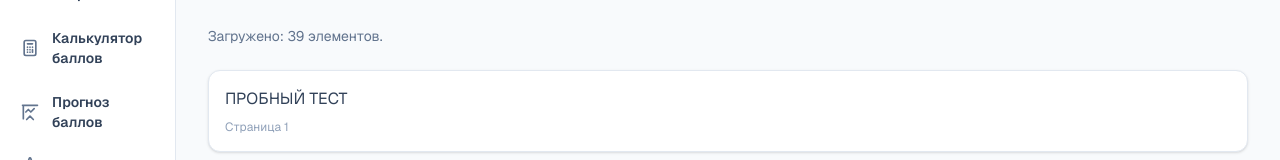
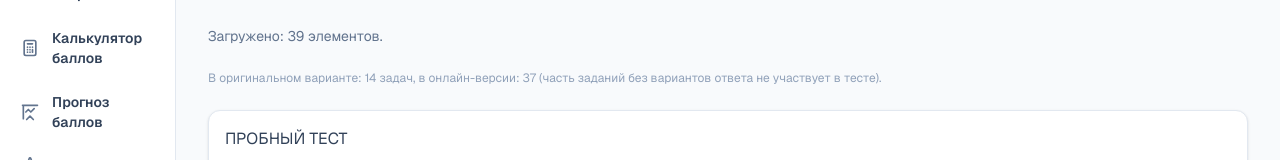
Before and after one commit to Ghonrt09/TAS-Prep, a Next.js app: page /question-bank/matem-nis-rus in a window 1280 px wide. Shown: the part 277-437 px from the top of the page. Built offline with nearby package versions, Linux system fonts and the light colour scheme; no server answers.

Commit message:
Показать на странице, что в оригинале 40 задач, а в тесте используется меньше
Made-with: Cursor

```diff
--- a/src/app/(dashboard)/question-bank/matem-nis-rus/page.tsx
+++ b/src/app/(dashboard)/question-bank/matem-nis-rus/page.tsx
@@ -178,6 +178,11 @@ export default function MathemNisRusPage() {
     return correct;
   }, [answerKey, questionsWithOptions, selectedOptions, showResults]);
 
+  const totalInAnswerKey = useMemo(
+    () => Object.keys(answerKey).length,
+    [answerKey]
+  );
+
   return (
     <section className="flex flex-col gap-6">
       <div className="flex items-center gap-4">
@@ -216,6 +221,13 @@ export default function MathemNisRusPage() {
           <p className="text-sm text-slate-500">
             Загружено: {list.length} элементов.
           </p>
+          {totalInAnswerKey > 0 && (
+            <p className="text-xs text-slate-400">
+              В оригинальном варианте: {totalInAnswerKey} задач, в онлайн-версии:
+              {" "}
+              {totalQuestions} (часть заданий без вариантов ответа не участвует в тесте).
+            </p>
+          )}
           <div className="flex flex-col gap-3">
             {list.length === 0 && (
               <p className="text-slate-500">В файле нет элементов для отображения.</p>
```
